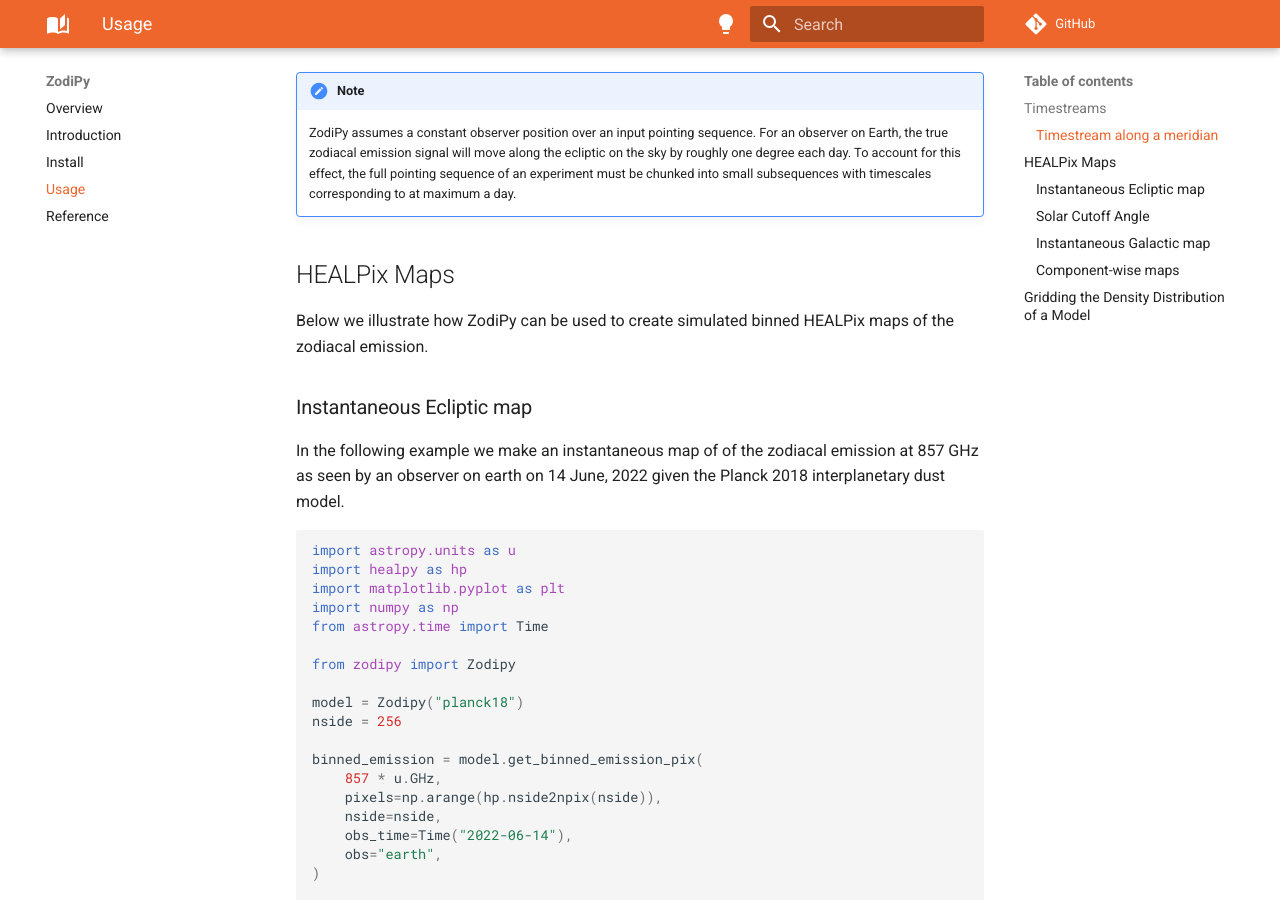
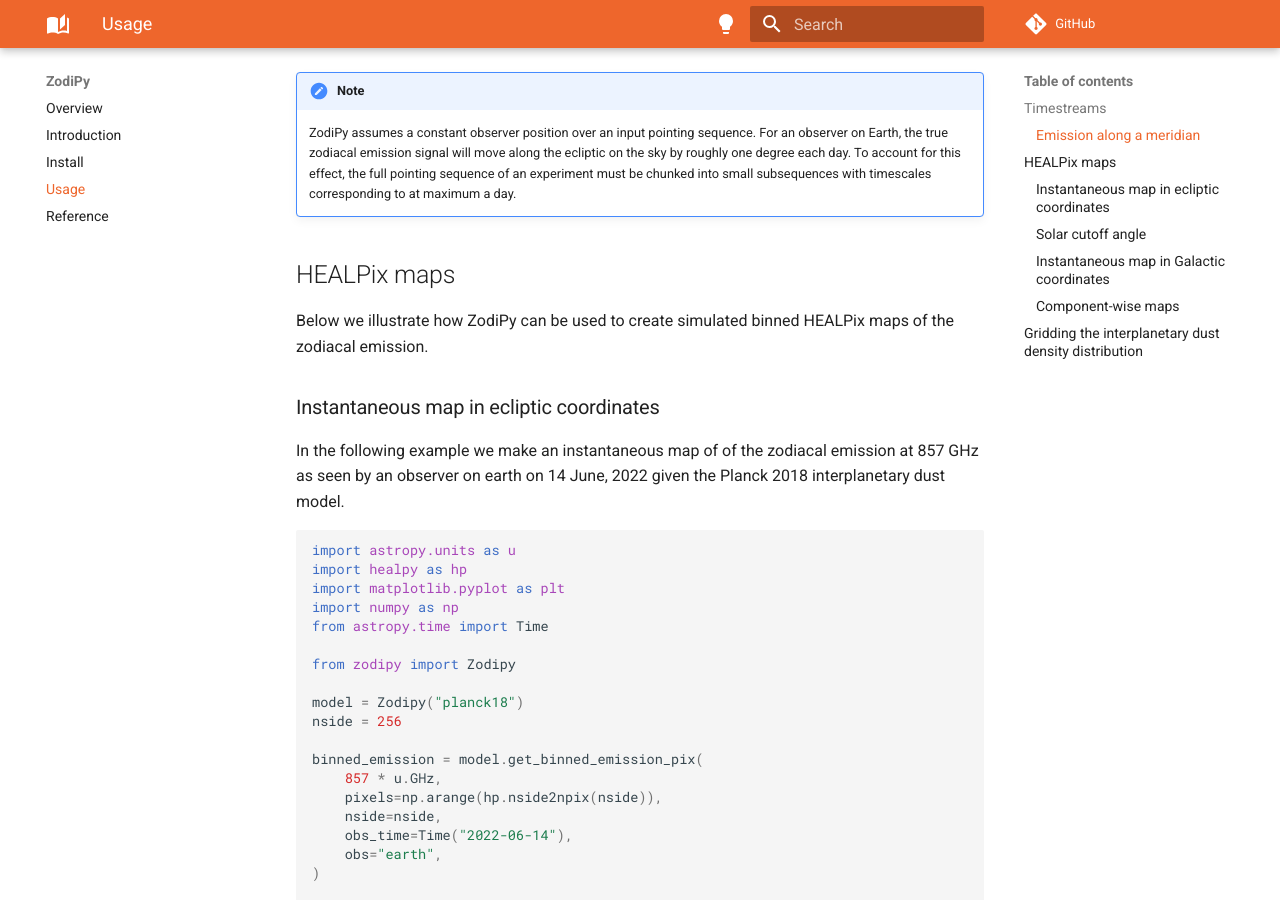
Before and after one commit to Cosmoglobe/zodipy, an MkDocs documentation site: the page built from docs/usage.md, in a window 1280 px wide and 900 px high, scrolled down 1411 px. Built offline with MkDocs 1.6.1 and Material for MkDocs 9.7.7, drawn with Linux system fonts in a browser that asks for light colours; comment, search, counter and statistics services are not loaded; some of the changed text lies outside the part shown.

````diff
--- a/docs/usage.md
+++ b/docs/usage.md
@@ -2,7 +2,7 @@
 Below we illustrate how ZodiPy can be used to create timestreams of the zodiacal emission.
 
 
-### Timestream along a meridian
+### Emission along a meridian
 In the following example we simulate what an observer on Earth is expected to see on 14 June,
 2022 when looking along a meridian (line of constant longitude) at 30 microns, given the
 DIRBE interplanetary dust model.
@@ -19,11 +19,11 @@ DIRBE interplanetary dust model.
     must be chunked into small subsequences with timescales corresponding to at maximum a day.
 
 
-## HEALPix Maps
+## HEALPix maps
 Below we illustrate how ZodiPy can be used to create simulated binned HEALPix maps of the zodiacal emission.
 
 
-### Instantaneous Ecliptic map
+### Instantaneous map in ecliptic coordinates
 In the following example we make an instantaneous map of of the zodiacal emission at 857 GHz
 as seen by an observer on earth on 14 June, 2022 given the Planck 2018 interplanetary dust model.
 
@@ -33,7 +33,7 @@ as seen by an observer on earth on 14 June, 2022 given the Planck 2018 interplan
 ![Zodiacal emission map](img/binned.png)
 *Note that the color bar is logarithmic.*
 
-### Solar Cutoff Angle
+### Solar cutoff angle
 Few experiments look directly in towards the Sun. We can initialize `Zodipy` with the `solar_cutoff` argument to mask all input pointing that looks in towards the sun with an angular distance smaller than the `solar_cutoff` value.
 
 ```python hl_lines="9"
@@ -42,7 +42,7 @@ Few experiments look directly in towards the Sun. We can initialize `Zodipy` wit
 ![Zodiacal emission map](img/binned_solar_cutoff.png)
 
 
-### Instantaneous Galactic map
+### Instantaneous map in Galactic coordinates
 We can make the same map in galactic coordinates by specifying that the input pointing is in galactic coordinates.
 
 ```python hl_lines="18"
@@ -64,7 +64,7 @@ feature components. For more information on the interplanetary dust models, plea
 *Note that the color bar for the Cloud component is logarithmic, while the others are linear.*
 
 
-## Gridding the Density Distribution of a Model
+## Gridding the interplanetary dust density distribution
 In the following example we tabulate the density distribution of the DIRBE interplanetary dust model
 and plot the cross section of the diffuse cloud components density in the yz-plane.
 
````
Also changed, not shown: README.md (+36 -73 lines), docs/index.md (+1 -1 lines).
